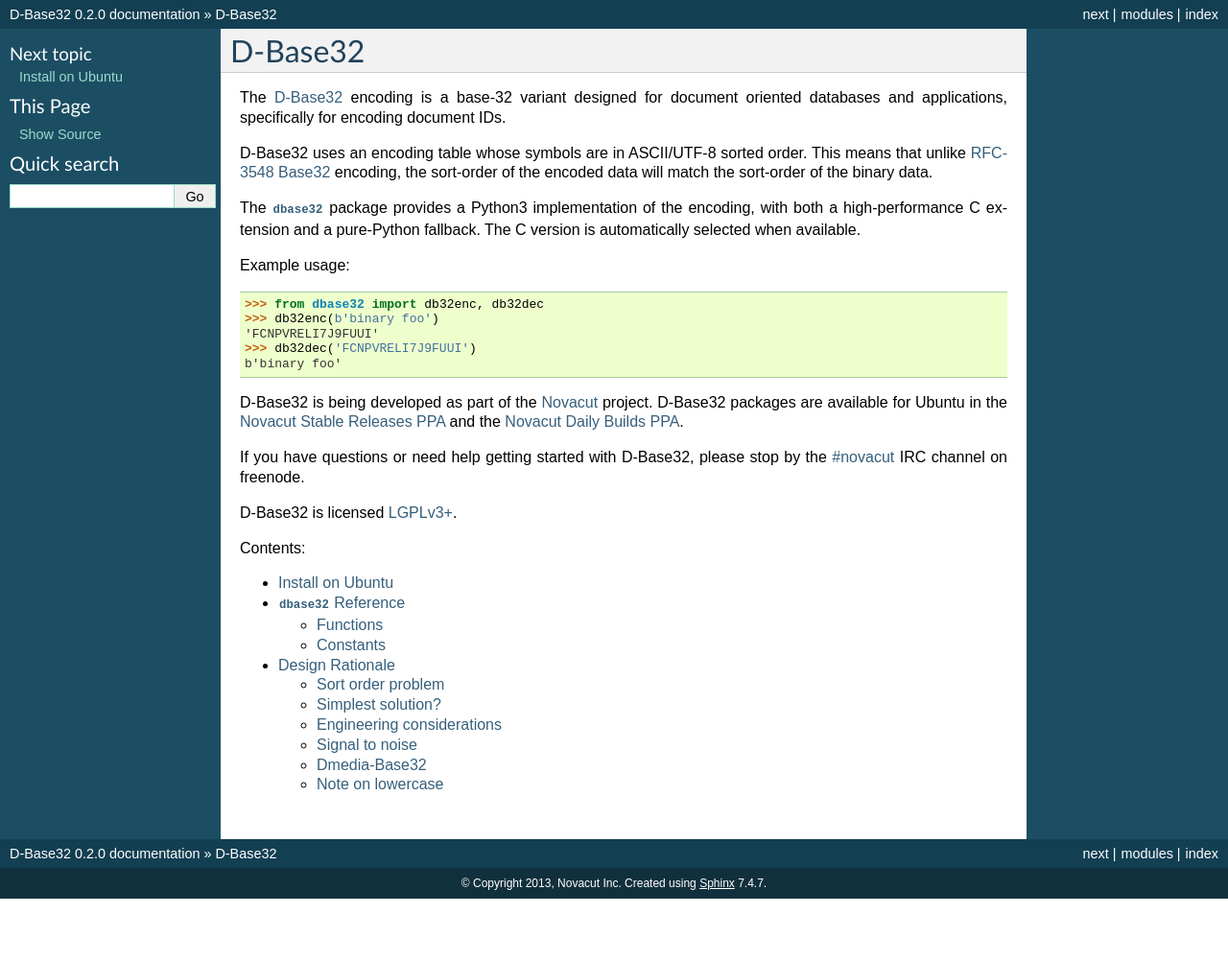
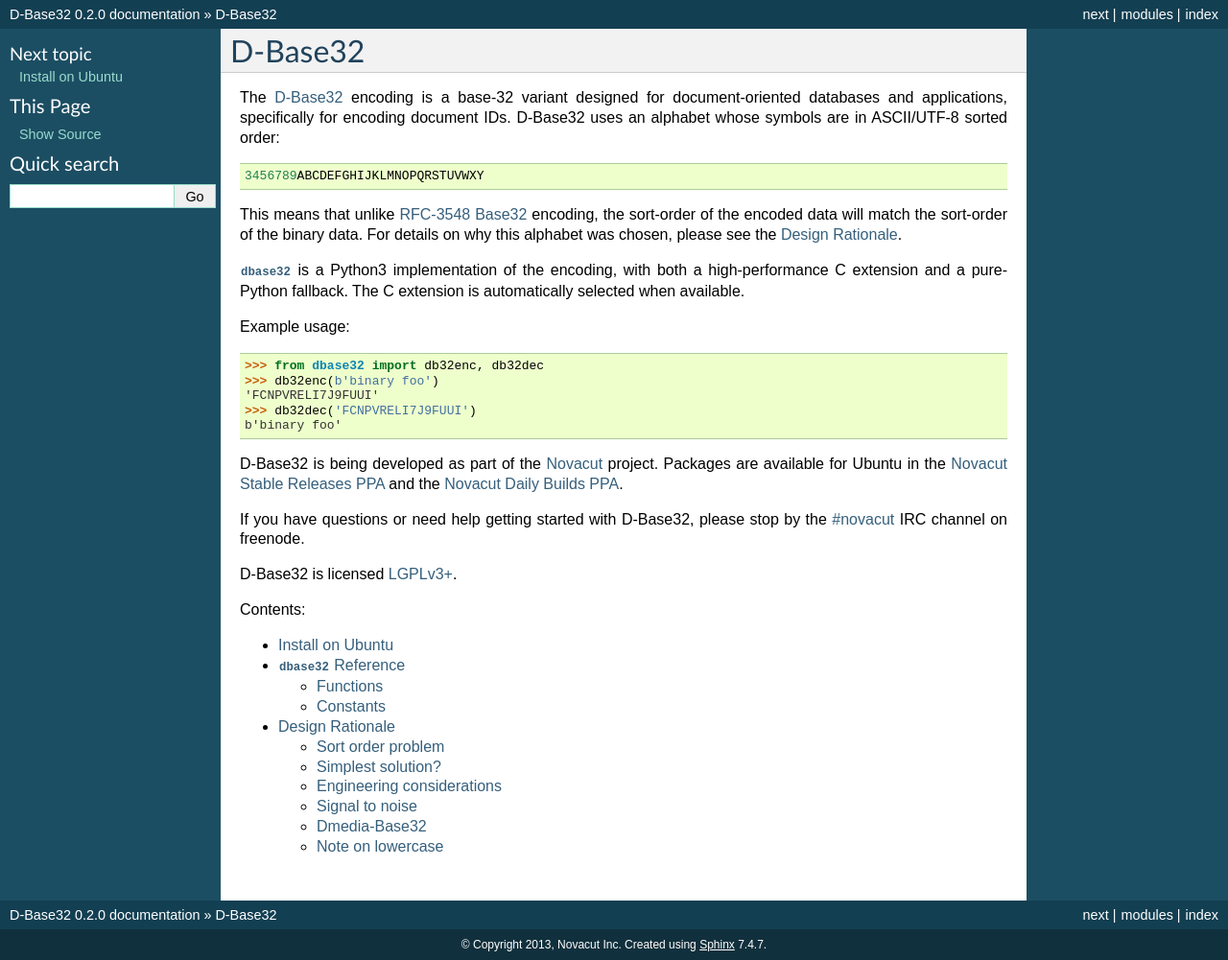
Before and after one commit to json420/dbase32, a Sphinx documentation site: the page built from doc/index.rst, in a window 1280 px wide. Shown: the whole page at 96% size. Built offline with Sphinx 7.4.7, drawn with Linux system fonts in a browser that asks for light colours; before the commit the page ends 937 px from its top, so only the background shows below that.

Commit message:
doc/index.rst: include db32alphabet in intro; other cleanup and clarification

```diff
--- a/doc/index.rst
+++ b/doc/index.rst
@@ -1,16 +1,19 @@
 D-Base32
 ========
 
-The `D-Base32`_ encoding is a base-32 variant designed for document oriented
-databases and applications, specifically for encoding document IDs.
+The `D-Base32`_ encoding is a base-32 variant designed for document-oriented
+databases and applications, specifically for encoding document IDs.  D-Base32
+uses an alphabet whose symbols are in ASCII/UTF-8 sorted order::
 
-D-Base32 uses an encoding table whose symbols are in ASCII/UTF-8 sorted order.
+    3456789ABCDEFGHIJKLMNOPQRSTUVWXY
+
 This means that unlike `RFC-3548 Base32`_ encoding, the sort-order of the
-encoded data will match the sort-order of the binary data.
+encoded data will match the sort-order of the binary data.  For details on
+why this alphabet was chosen, please see the :doc:`design`.
 
-The :mod:`dbase32` package provides a Python3 implementation of the encoding,
-with both a high-performance C extension and a pure-Python fallback.  The C
-version is automatically selected when available.
+:mod:`dbase32` is a Python3 implementation of the encoding, with both a
+high-performance C extension and a pure-Python fallback.  The C extension is
+automatically selected when available.
 
 Example usage:
 
@@ -20,8 +23,8 @@
 >>> db32dec('FCNPVRELI7J9FUUI')
 b'binary foo'
 
-D-Base32 is being developed as part of the `Novacut`_ project.  D-Base32
-packages are available for Ubuntu in the `Novacut Stable Releases PPA`_ and the
+D-Base32 is being developed as part of the `Novacut`_ project. Packages are
+available for Ubuntu in the `Novacut Stable Releases PPA`_ and the
 `Novacut Daily Builds PPA`_.
 
 If you have questions or need help getting started with D-Base32, please stop
```
